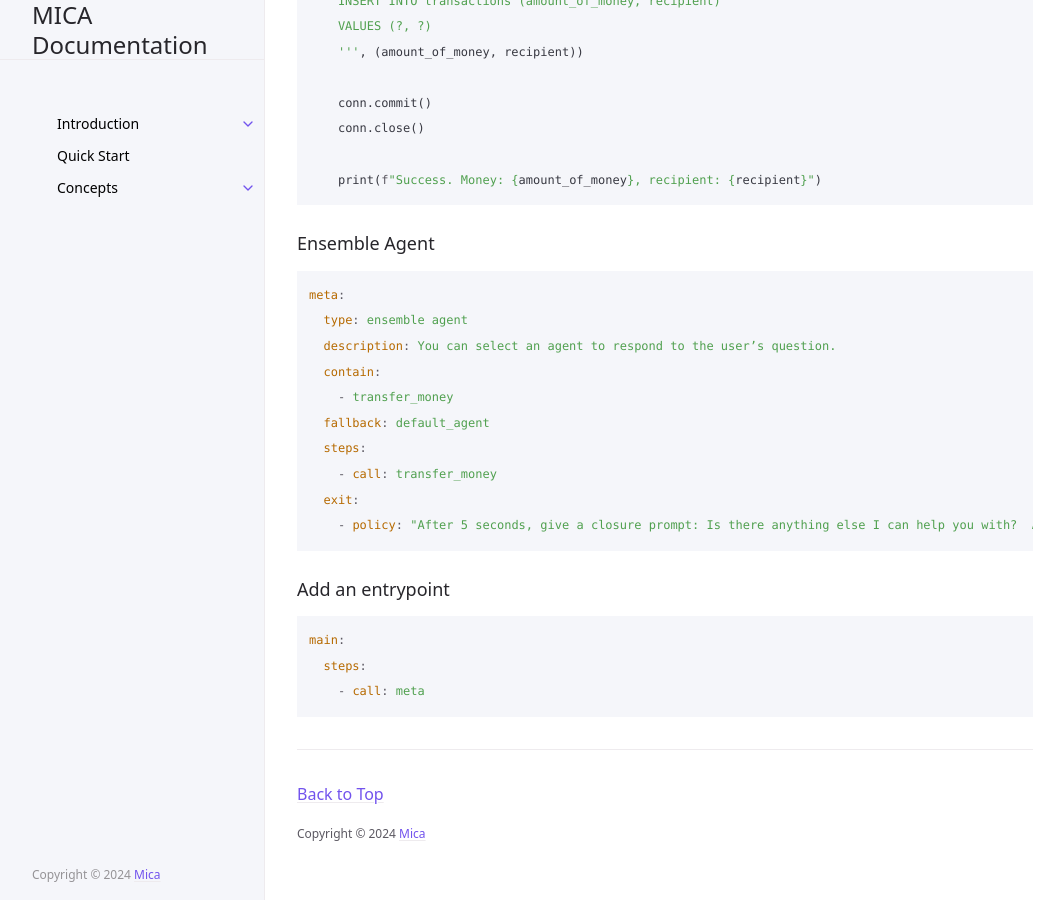
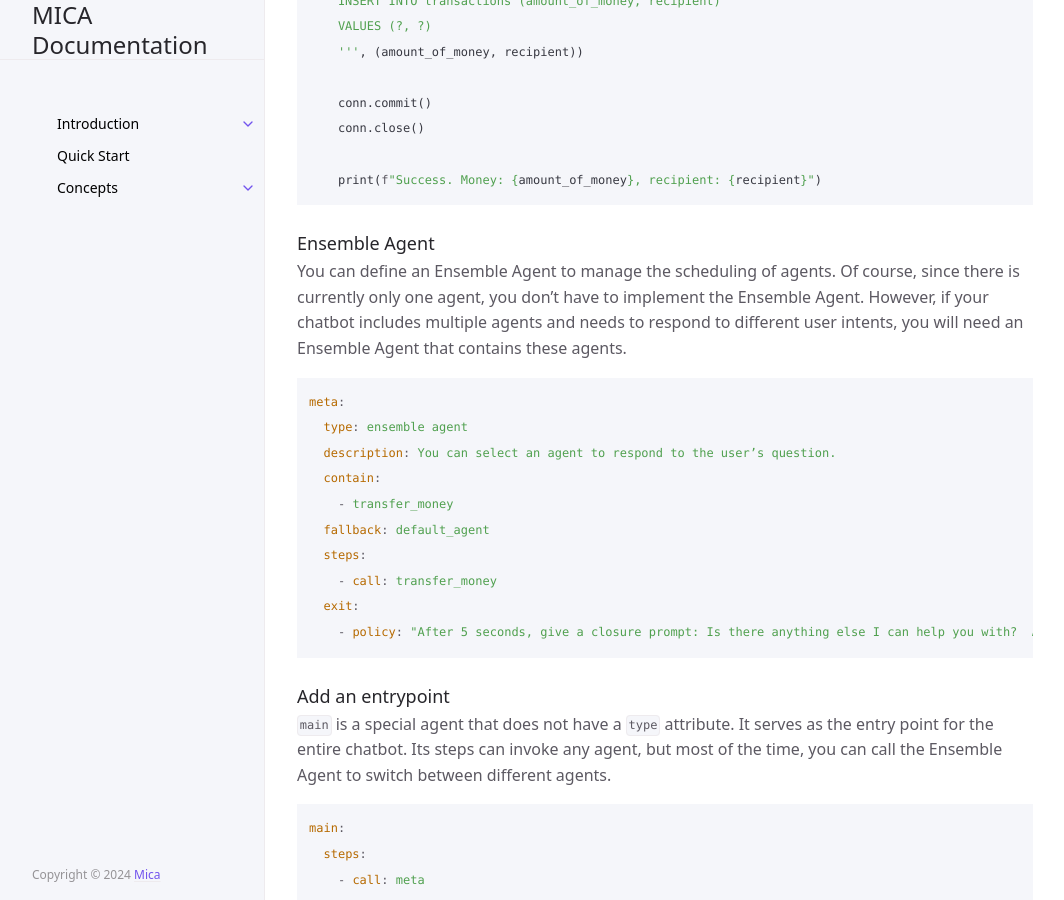
Before and after one commit to Mica-labs/Mica-labs.github.io, a Jekyll site: the page built from docs/start/index.md, in a window 1280 px wide and 900 px high, scrolled down 4348 px. Shown: the whole window, without its empty margins (107-1171 px from the left). Built offline with Jekyll 4.4.1, drawn with Linux system fonts in a browser that asks for light colours; cached includes are drawn as plain includes.

Commit message:
fix some typo

````diff
--- a/docs/start/index.md
+++ b/docs/start/index.md
@@ -143,6 +143,7 @@ def submit_transaction(amount_of_money, recipient):
     print(f"Success. Money: {amount_of_money}, recipient: {recipient}")
 ```
 ### Ensemble Agent
+You can define an Ensemble Agent to manage the scheduling of agents. Of course, since there is currently only one agent, you don’t have to implement the Ensemble Agent. However, if your chatbot includes multiple agents and needs to respond to different user intents, you will need an Ensemble Agent that contains these agents.
 ```yaml
 meta:
   type: ensemble agent
@@ -156,6 +157,7 @@ meta:
     - policy: "After 5 seconds, give a closure prompt: Is there anything else I can help you with?  After another 30 seconds, then leave."
 ```
 ### Add an entrypoint
+`main` is a special agent that does not have a `type` attribute. It serves as the entry point for the entire chatbot. Its steps can invoke any agent, but most of the time, you can call the Ensemble Agent to switch between different agents.
 ```yaml
 main:
   steps:
````
Also changed, not shown: docs/concepts/agent/index.md (+1 -1 lines).
